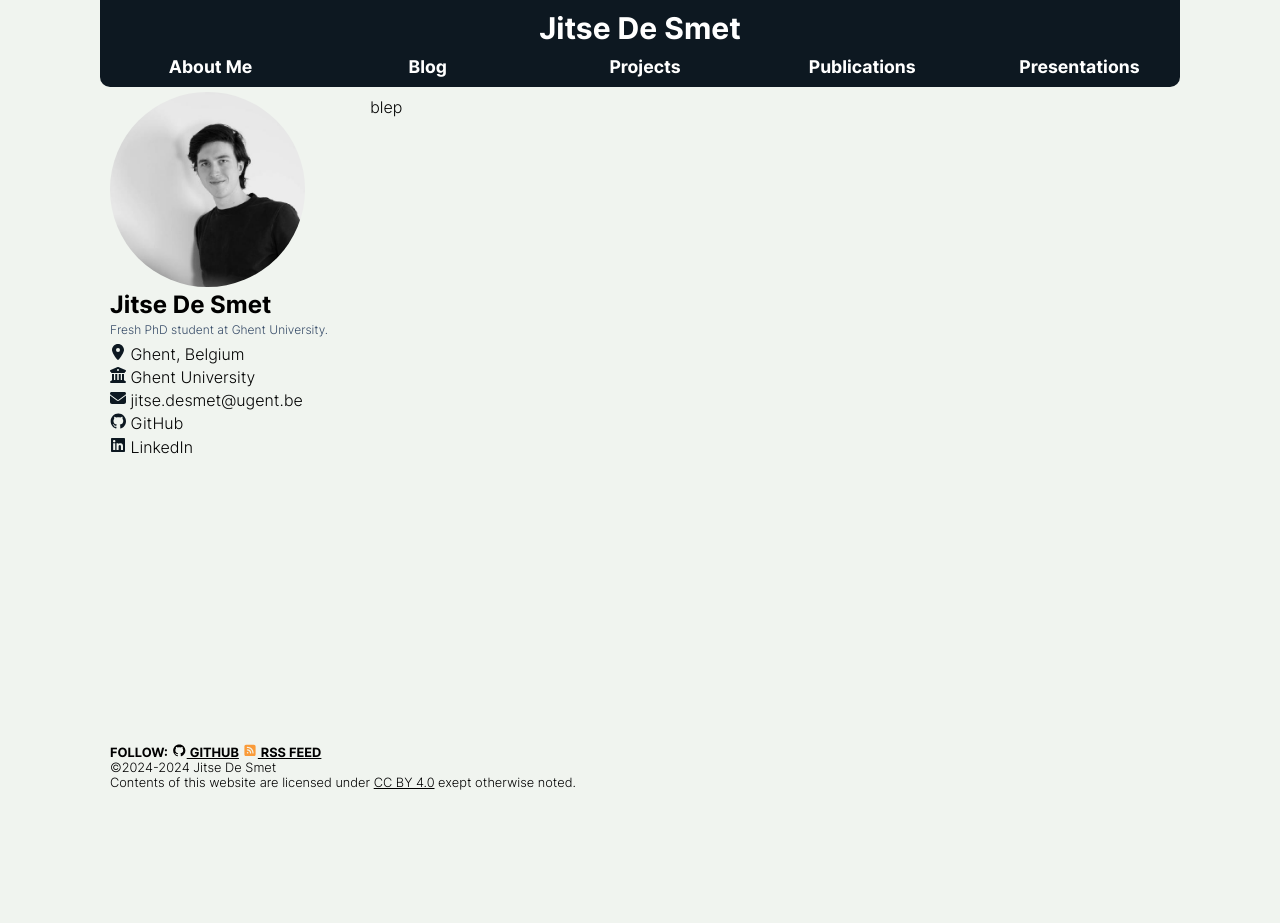
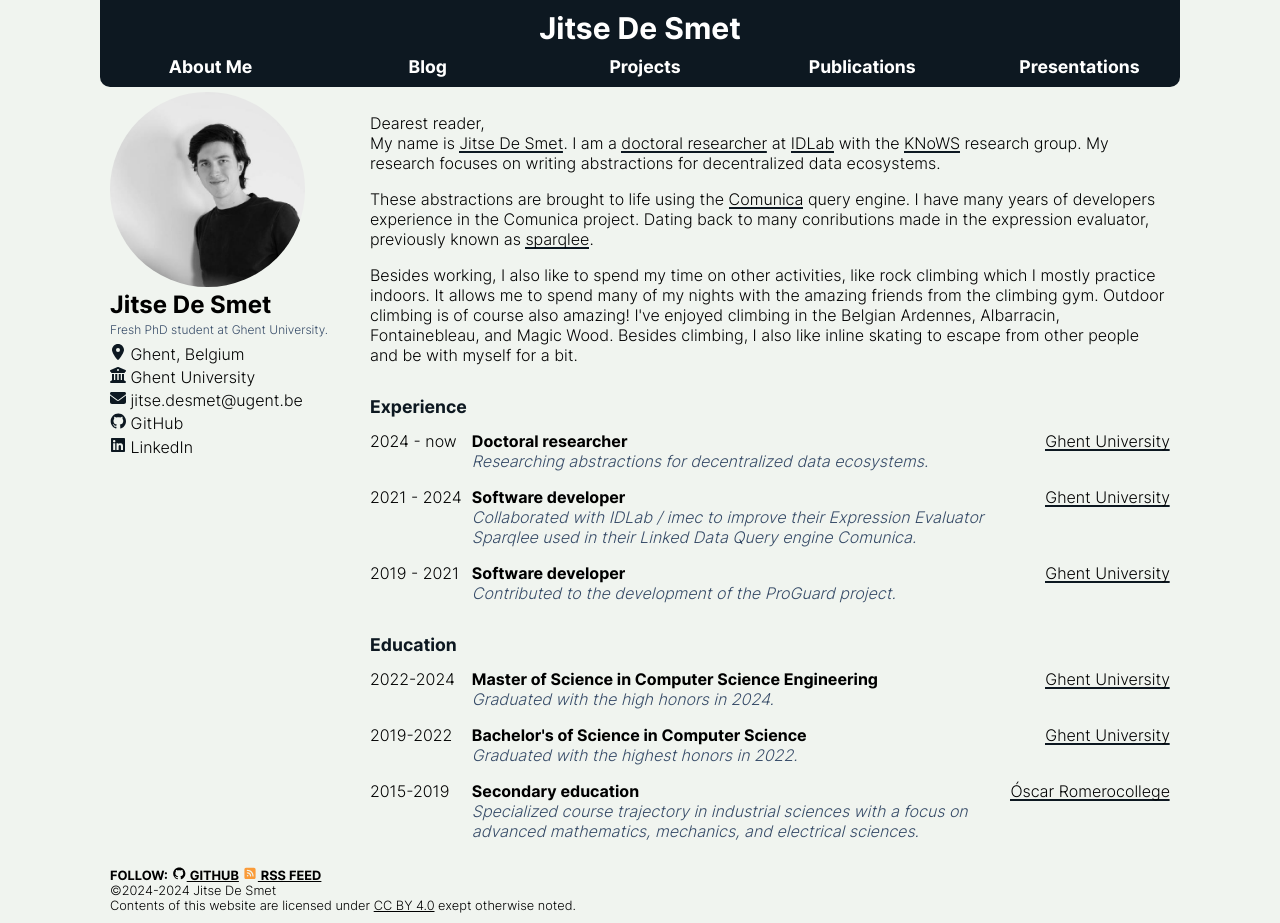
Before and after one commit to jitsedesmet/website, a SvelteKit app: page /about in a window 1280 px wide. Before the commit the page ends 800 px from the top, so only its background shows below. Built offline with nearby package versions, Linux system fonts and the light colour scheme.

Commit message:
write about myself

```diff
--- a/src/app.html
+++ b/src/app.html
@@ -55,4 +55,26 @@
 		--color-bg: #F0F4EF;
 		--screen-size-big: 500px;
 	}
+	.main a {
+		color: inherit;
+		text-decoration: none;
+		background:
+				linear-gradient(
+						to right,
+						var(--color-primary),
+						var(--color-primary)
+				),
+				linear-gradient(
+						to right,
+						var(--color-quaternary),
+						var(--color-quaternary)
+				);
+		background-size: 100% 2px, 0 2px;
+		background-position: 100% 100%, 0 100%;
+		background-repeat: no-repeat;
+		transition: background-size 400ms;
+	}
+	.main a:hover {
+		background-size: 0 2px, 100% 2px;
+	}
 </style>
--- a/src/routes/+layout.svelte
+++ b/src/routes/+layout.svelte
@@ -49,7 +49,7 @@
     .main {
         grid-area: main;
         background-color: var(--color-bg);
-        padding: 10px 0 0 0;
+        padding: 10px 10px 0 0;
     }
     footer {
         grid-area: footer;
--- a/src/routes/+page.ts
+++ b/src/routes/+page.ts
@@ -1 +1 @@
-export const ssr = false;
+export const ssr = true;
--- a/src/routes/about/+page.svelte
+++ b/src/routes/about/+page.svelte
@@ -1,6 +1,142 @@
+<script>
+    import TimeLineItem from "./TimeLineItem.svelte";
+</script>
+
 <svelte:head>
     <title>About Me | Jitse De Smet</title>
     <meta name="description" content="Personal info of Jitse De Smet">
 </svelte:head>
 
-blep
+<p>
+    Dearest reader,<br>
+    My name is <a href="/">Jitse De Smet</a>.
+    I am a <a href="publications">doctoral researcher</a> at <a href="http://www.ugent.be/ea/idlab/en">IDLab</a> with the
+    <a href="https://knows.idlab.ugent.be/">KNoWS</a> research group.
+    My research focuses on writing abstractions for decentralized data ecosystems.
+</p>
+<p>
+    These abstractions are brought to life using the <a href="https://comunica.dev/">Comunica</a> query engine.
+    I have many years of developers experience in the Comunica project.
+    Dating back to many conributions made in the expression evaluator,
+    previously known as <a href="https://github.com/comunica/sparqlee">sparqlee</a>.
+</p>
+
+<p>
+    Besides working, I also like to spend my time on other activities,
+    like rock climbing which I mostly practice indoors.
+    It allows me to spend many of my nights with the amazing friends from the climbing gym.
+    Outdoor climbing is of course also amazing!
+    I've enjoyed climbing in the Belgian Ardennes, Albarracin, Fontainebleau, and Magic Wood.
+
+    Besides climbing, I also like inline skating to escape from other people and be with myself for a bit.
+</p>
+
+<div class="timeline">
+    <h2>Experience</h2>
+
+
+    <div class="years">
+        2024 - now
+    </div>
+    <div class="title">
+        Doctoral researcher
+    </div>
+    <div class="institute">
+        <a href='https://www.ugent.be/en'>Ghent University</a>
+    </div>
+    <div class="info">Researching abstractions for decentralized data ecosystems.</div>
+
+
+    <div class="years">
+        2021 - 2024
+    </div>
+    <div class="title">
+        Software developer
+    </div>
+    <div class="institute">
+        <a href='https://www.ugent.be/en'>Ghent University</a>
+    </div>
+    <div class="info">Collaborated with IDLab / imec to improve their Expression Evaluator Sparqlee used in their Linked Data Query engine Comunica.</div>
+
+
+    <div class="years">
+        2019 - 2021
+    </div>
+    <div class="title">
+        Software developer
+    </div>
+    <div class="institute">
+        <a href='https://www.ugent.be/en'>Ghent University</a>
+    </div>
+    <div class="info">Contributed to the development of the ProGuard project.</div>
+
+    <h2>Education</h2>
+    <div class="years">
+        2022-2024
+    </div>
+    <div class="title">
+        Master of Science in Computer Science Engineering
+    </div>
+    <div class="institute">
+        <a href='https://www.ugent.be/en'>Ghent University</a>
+    </div>
+    <div class="info">Graduated with the high honors in 2024.</div>
+
+
+    <div class="years">
+        2019-2022
+    </div>
+    <div class="title">
+        Bachelor's of Science in Computer Science
+    </div>
+    <div class="institute">
+        <a href='https://www.ugent.be/en'>Ghent University</a>
+    </div>
+    <div class="info">Graduated with the highest honors in 2022.</div>
+
+
+    <div class="years">
+        2015-2019
+    </div>
+    <div class="title">
+        Secondary education
+    </div>
+    <div class="institute">
+        <a href='https://secundair.romerocollege.be/campus-primary-overview/campus-van-winckel'>Óscar Romerocollege</a>
+    </div>
+    <div class="info">Specialized course trajectory in industrial sciences with a focus on advanced mathematics, mechanics, and electrical sciences.</div>
+</div>
+
+<style>
+    h2 {
+        color: var(--color-primary);
+        font-size: 1.1em;
+        font-weight: bold;
+    }
+    .timeline {
+        display: grid;
+        column-gap: 10px;
+        grid-auto-flow: row;
+        grid-template-columns: auto 1fr auto;
+    }
+    .timeline h2 {
+        grid-column: auto / span 3;
+    }
+    .years {
+        grid-row: auto / span 2;
+    }
+    .title {
+        font-size: 1em;
+        font-weight: bold;
+    }
+    .info {
+        font-size: 1em;
+        font-style: italic;
+        color: var(--color-secondary);
+        margin: 0 0 1rem 0;
+    }
+    .institute {
+        grid-row: auto / span 2;
+        text-align: end;
+    }
+</style>
--- /dev/null
+++ b/src/routes/about/TimeLineItem.svelte
@@ -0,0 +1,51 @@
+<script lang="ts">
+    export let years: string;
+    export let title: string;
+    export let info: string;
+    export let institute: string;
+</script>
+
+<div class="container">
+    <div class="years">
+        {years}
+    </div>
+    <div class="title">
+        {title}
+    </div>
+    <div class="info">
+        {@html info}
+    </div>
+    <div class="institute">
+        {@html institute}
+    </div>
+</div>
+
+<style>
+    .years {
+        grid-area: years;
+    }
+    .title {
+        grid-area: title;
+
+        font-size: 1em;
+        font-weight: bold;
+    }
+    .info {
+        grid-area: info;
+
+        font-size: 1em;
+        font-style: italic;
+        color: var(--color-secondary);
+    }
+    .institute {
+        grid-area: institute;
+    }
+    .container {
+        display: grid;
+        column-gap: 10px;
+        grid-template-columns: auto 1fr auto;
+        grid-template-areas:
+                "years title institute"
+                "years info institute";
+    }
+</style>
```
Also changed, not shown: src/routes/+page.svelte (+13 -6 lines), src/routes/projects/+page.svelte (+3 -26 lines).
